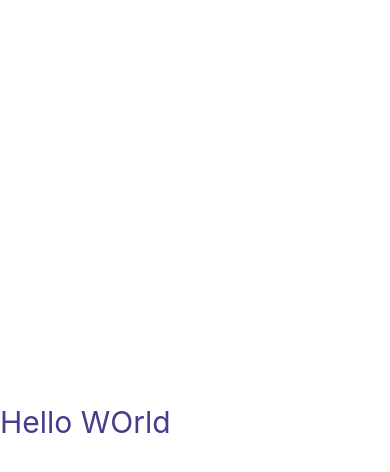
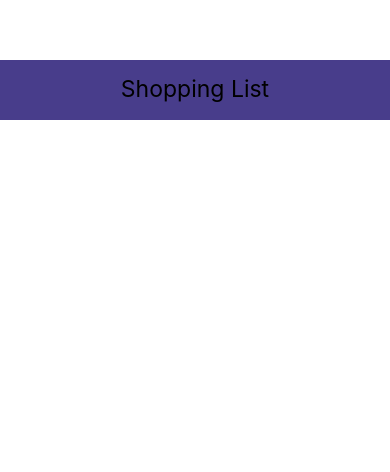
Before and after one commit to NipuniKodithuwakku/shoppingList, a React Native app: screen / in a window 390 px wide. Shown: the top 472 px of the page. Built offline with nearby package versions, Linux system fonts and the light colour scheme.

Commit message:
create component called header.js

```diff
--- a/App.js
+++ b/App.js
@@ -1,10 +1,16 @@
 import React from 'react';
-import {View, Text, StyleSheet} from 'react-native';
+import {View, StyleSheet} from 'react-native';
+import Header from './components/header';
 
 const App = () => {
   return (
     <View style={styles.container}>
-      <Text style={styles.text}>Hello WOrld</Text>
+      {/* <Text style={styles.text}>Hello WOrld</Text> */}
+      <Header title="Shopping List" />
+      {/* <Image
+        source={{uri: 'https://randomuser.me/api/portraits/men/1.jpg'}}
+        style={styles.img}
+      /> */}
     </View>
   );
 };
@@ -14,11 +20,17 @@
 const styles = StyleSheet.create({
   container: {
     flex: 1,
-    justifyContent: 'center',
-    align: 'center',
+    // justifyContent: 'center',
+    // align: 'center',
+    paddingTop: 60,
   },
-  text: {
-    color: 'darkslateblue',
-    fontSize: 30,
-  },
+  // text: {
+  //   color: 'darkslateblue',
+  //   fontSize: 30,
+  // },
+  // img: {
+  //   height: 100,
+  //   width: 100,
+  //   borderRadius: 100 / 2,
+  // },
 });
--- /dev/null
+++ b/components/header.js
@@ -0,0 +1,29 @@
+import React from 'react';
+import {View, Text, StyleSheet} from 'react-native';
+
+const Header = props => {
+  return (
+    <View style={styles.header}>
+      <Text style={styles.text}>{props.title}</Text>
+    </View>
+  );
+};
+
+Header.defaultProps = {
+  title: 'Shopping List',
+};
+
+export default Header;
+
+const styles = StyleSheet.create({
+  header: {
+    height: 60,
+    padding: 15,
+    backgroundColor: 'darkslateblue',
+  },
+  text: {
+    fontSize: 23,
+    Color: '#fff',
+    textAlign: 'center',
+  },
+});
```
